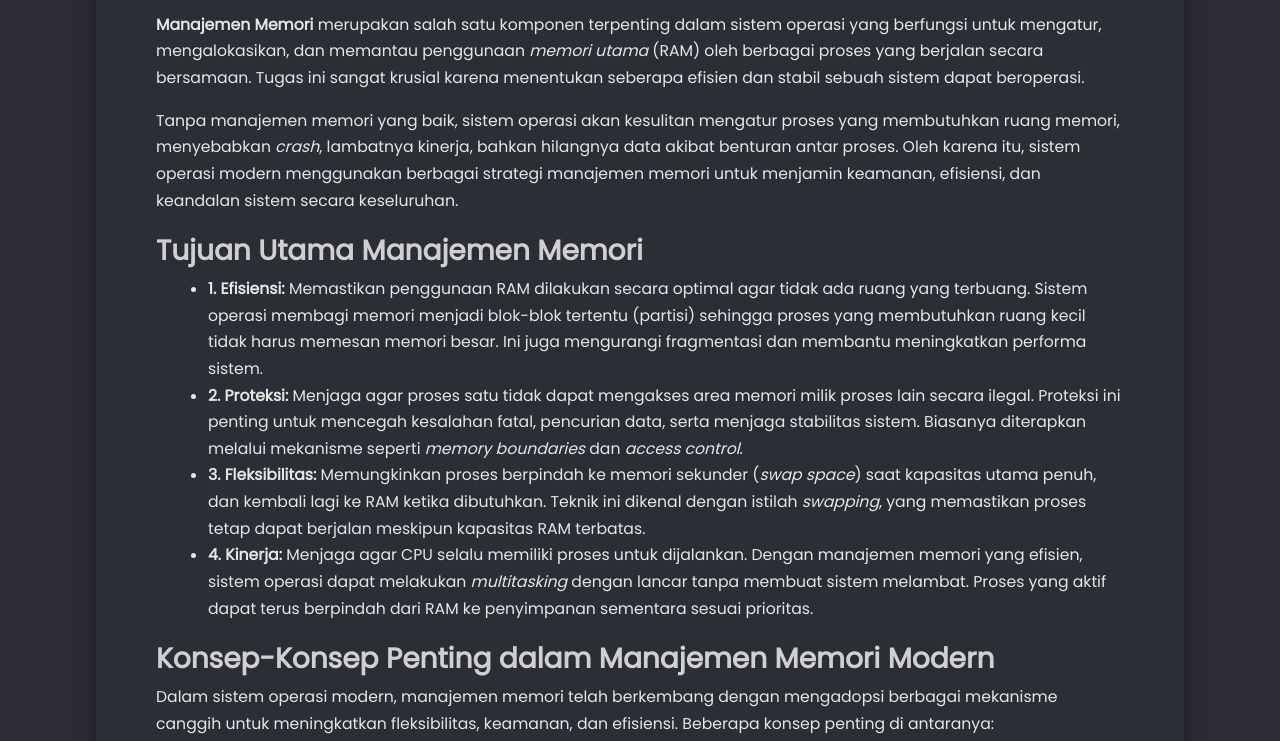
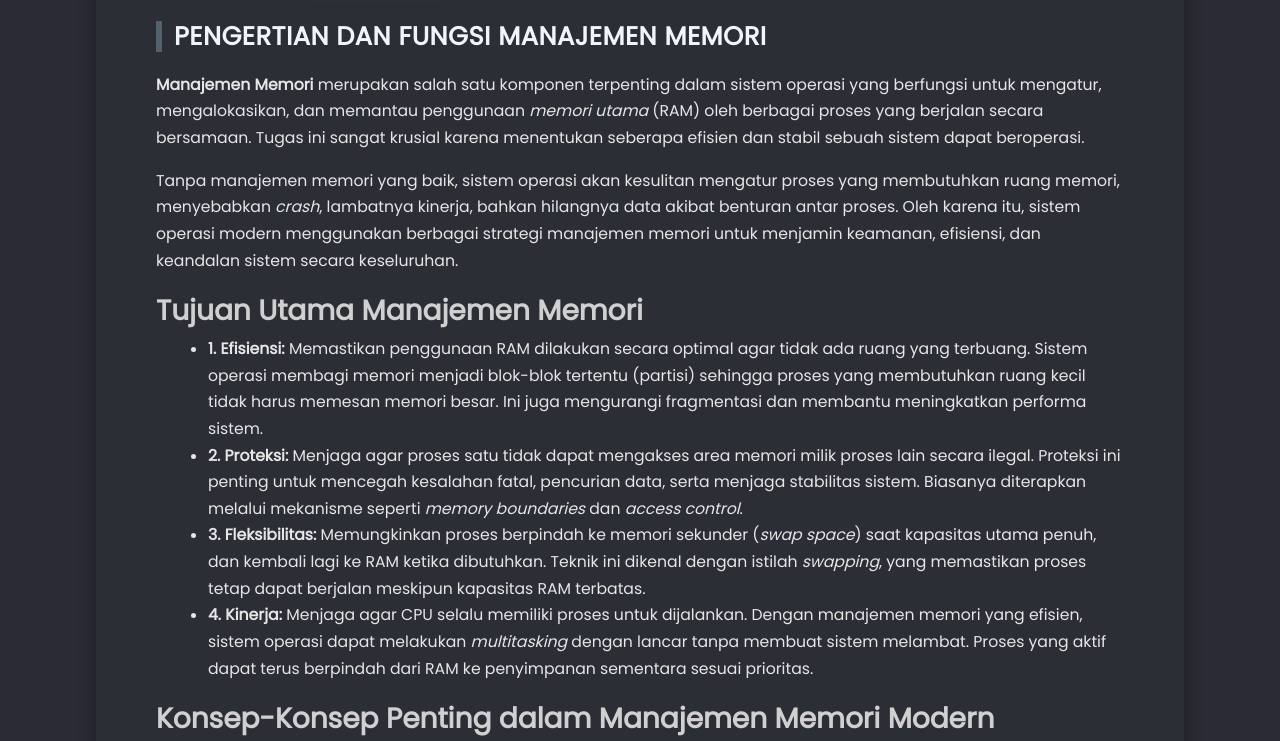
Before and after one commit to fariezzz/alloc, a website: page public/materi.html in a window 1280 px wide. Shown: the part 283-1024 px from the top of the page. Drawn offline with nearby package versions, Linux system fonts and the light colour scheme.

Commit message:
menambahkan jarak dari navbar ke materi

```diff
--- a/public/css/style.css
+++ b/public/css/style.css
@@ -276,7 +276,7 @@ main.materi-container {
   width: 85%;
   max-width: 1100px;
   box-shadow: 0 0 20px rgba(0, 0, 0, 0.3);
-  margin: 0 auto;
+  margin: 60px auto 0; /* ⬅️ INI YANG MENAMBAHKAN JARAK DARI NAVBAR */
 }
 
 /* ===== SECTION STYLE ===== */
```
